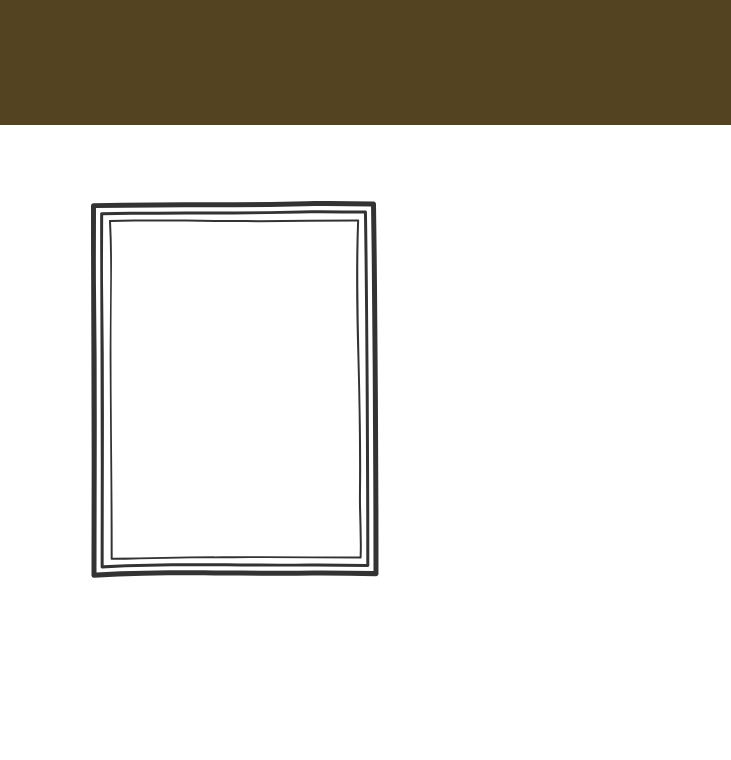
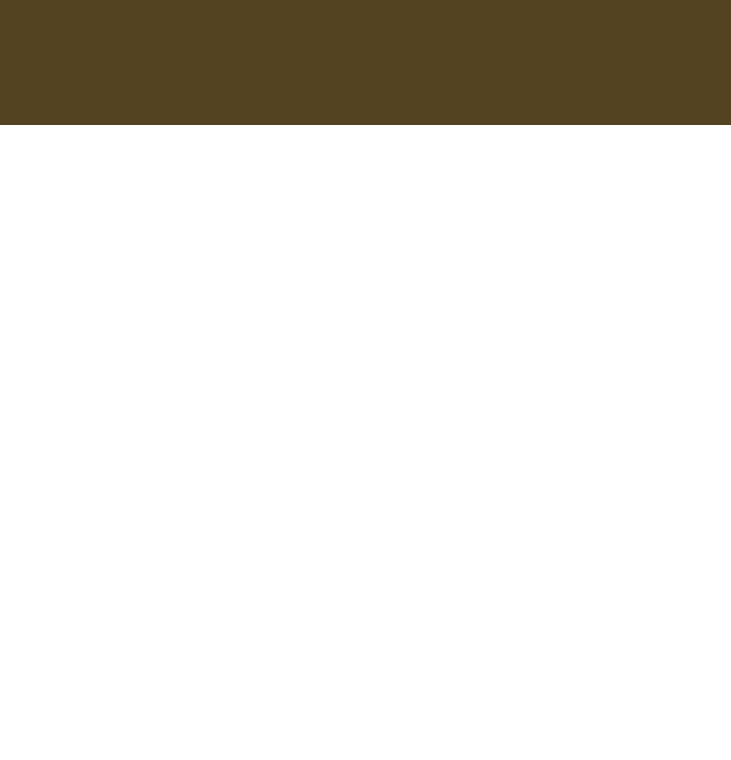
Before and after one commit to terrifricker/interactive-deer, a plain HTML site: page index.html in a window 1280 px wide. Shown: the full height of the page, 549-1280 px from the left. Drawn offline with Linux system fonts and the light colour scheme.

Commit message:
remove-svg-frame

```diff
--- a/index.html
+++ b/index.html
@@ -150,20 +150,7 @@
             </svg>
         </section> <!-- end svg-image-container -->
         <section class="menu-container">
-            <svg id="frame">
-            <defs>
-                <style>
-                .cls-1 {
-                    fill: #333;
-                }
-                </style>
-            </defs>
-            <g>
-                <path class="cls-1" d="M286.83,374.32c.4-.4,.66-.96,.66-1.69,0-94.87-.56-189.74-1.47-284.61-.27-28.38-.59-56.75-1.03-85.13-.02-1.36-1.12-2.5-2.5-2.5-22.42-.04-44.76-.75-67.18-.17-23.47,.61-46.95,.86-70.43,1-47.46,.27-94.92,0-142.37,.92C1.14,2.17,0,3.26,0,4.64-.02,96.62,.78,188.58,.64,280.56c-.05,31.19-.14,62.38-.14,93.57,0,1.31,1.14,2.58,2.5,2.5,48.55-2.7,97.16-2.4,145.76-2.06,24.2,.17,48.4,.31,72.6,.02,21.22-.25,42.41,.5,63.63,.54,.74,0,1.31-.27,1.71-.68,.01-.01,.02-.02,.04-.03,.03-.03,.07-.07,.09-.1Zm-63.55-4.75c-24.2,.33-48.4,.18-72.59,.01-48.4-.33-96.82-.67-145.18,1.92,.02-91.81,.79-183.64-.44-275.45-.4-29.65-.09-59.29-.07-88.95,45.97-.85,91.96-.64,137.94-.87,23.47-.12,46.93-.38,70.39-.95,22.26-.54,44.44,.02,66.7,.1,1.45,94.03,1.93,188.08,2.28,282.12,.1,27.54,.17,55.07,.18,82.61-19.75-.09-39.46-.82-59.21-.55Z"/>
-                <path class="cls-1" d="M277.9,365.48c.24-.24,.4-.57,.4-1.01,0-93.57-.55-187.15-1.47-280.72-.24-24.21-.51-48.43-.89-72.64-.01-.82-.67-1.5-1.5-1.5-21.33-.04-42.58-.69-63.91-.14-22.03,.57-44.07,.8-66.11,.92-44.59,.25-89.18,0-133.76,.87-.82,.02-1.5,.67-1.5,1.5-.02,91.21,.74,182.42,.59,273.64-.04,26.5-.11,52.99-.11,79.48,0,.78,.68,1.54,1.5,1.5,45.97-2.55,92.02-2.26,138.04-1.94,22.3,.16,44.6,.28,66.89,.03,20.25-.23,40.47,.46,60.72,.5,.45,0,.78-.16,1.02-.41l.02-.02s.04-.04,.06-.06Zm-59.91-3.03c-22.93,.31-45.87,.16-68.8,0-45.52-.31-91.06-.6-136.54,1.86,.01-90.52,.87-181.07-.52-271.59-.4-26.16,.02-52.32,.04-78.49,43.44-.81,86.89-.62,130.34-.83,22.02-.11,44.05-.35,66.06-.88,21.5-.52,42.91,.02,64.4,.08,1.44,93.07,1.88,186.16,2.19,279.23,.08,23.71,.14,47.42,.14,71.13-19.11-.07-38.2-.77-57.31-.51Z"/>
-                <path class="cls-1" d="M270,289.56c.34-22.22,.1-44.45-.2-66.66-.6-45.49-2.31-90.94-2.49-136.44-.09-22.28-.05-44.58,.82-66.85,.02-.54-.47-1-1-1-41.21,.08-82.39,.88-123.62,.48-41.52-.4-83.03-.92-124.55-.15-.17,0-.32,.05-.45,.11-.33,.13-.58,.42-.55,.89,2.57,45.92,.53,92.2,.7,138.17,.16,42.38,.6,84.77,.85,127.15,.14,24.14,.16,48.28,.16,72.42,0,.54,.46,1,1,1,18.62,0,37.19-.76,55.8-1.02,21.9-.31,43.82-.26,65.72-.46,42.47-.39,84.96,.16,127.43,.24,.56,0,.98-.46,1-1,.81-22.29-.98-44.59-.63-66.89Zm-127.8,65.65c-40.17,.21-80.35,1.45-120.52,1.48-.02-84.19-1.77-168.41-1.06-252.6,.23-27.7,.89-55.49-.6-83.16,40.54-.73,81.07-.26,121.61,.14,41.51,.41,82.98-.37,124.48-.46-1.75,45.91-.93,91.99,.39,137.9,1.3,45.07,1.88,90.17,1.45,135.26-.2,20.55,1.39,41.12,.72,61.67-42.15-.08-84.31-.45-126.46-.23Z"/>
-            </g>
-            </svg>
+
         </section>
       </main>
       <script src="interactive-deer.js"></script>
```
